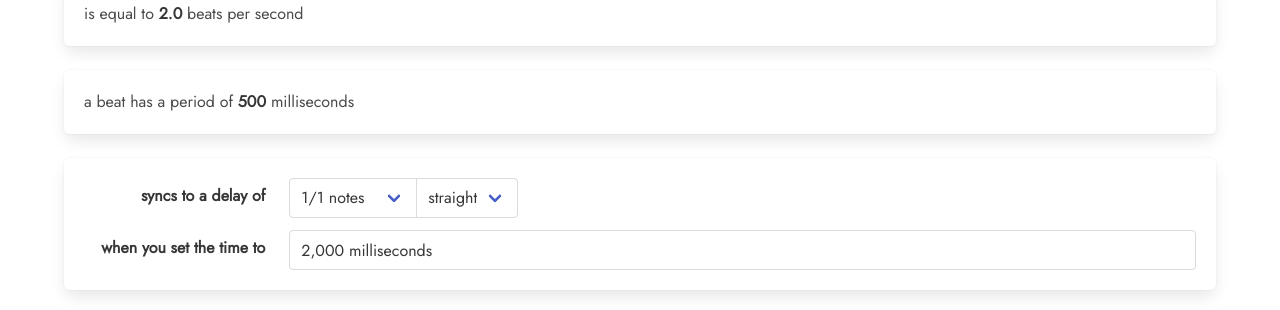
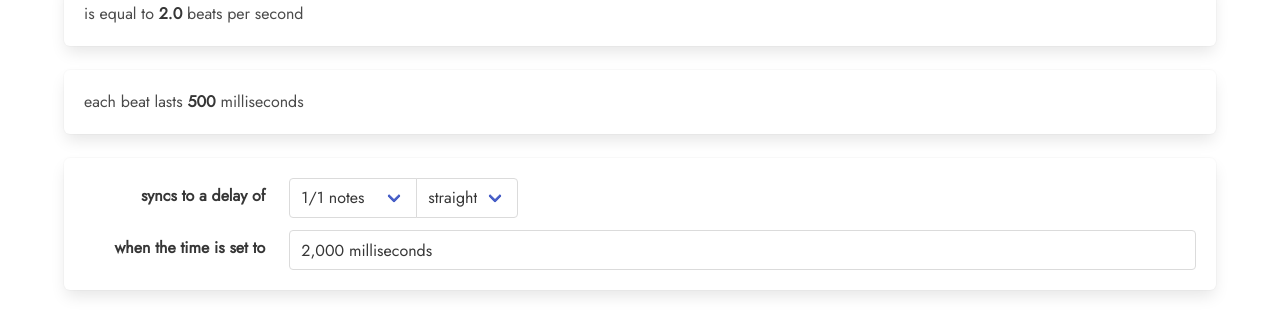
Before and after one commit to ajrussellaudio/rhythmetic, a React (Create React App) app: page / in a window 1280 px wide. Shown: the part 142-452 px from the top of the page. Built offline with nearby package versions, Linux system fonts and the light colour scheme.

Commit message:
Copy tweaks

```diff
--- a/src/components/DelayTime.jsx
+++ b/src/components/DelayTime.jsx
@@ -70,7 +70,7 @@ const DelayTime = ({ tempo }) => {
             </div>
             <div className="field is-horizontal">
                 <div className="field-label is-normal">
-                    <label className="label">when you set the time to</label>
+                    <label className="label">when the time is set to</label>
                 </div>
                 <div className="field-body">
                     <div className="field">
--- a/src/components/PeriodOfBeat.jsx
+++ b/src/components/PeriodOfBeat.jsx
@@ -3,7 +3,7 @@ import periodOfBeat from '../utils/periodOfBeat';
 
 const PeriodOfBeat = ({ tempo }) => (
     <div className="box">
-        a beat has a period of{' '}
+        each beat lasts{' '}
         <strong>
             {(1000 * periodOfBeat(tempo)).toLocaleString(undefined, {
                 maximumFractionDigits: 1,
```
